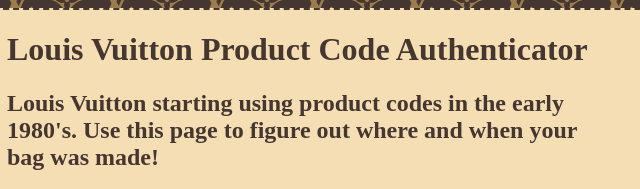
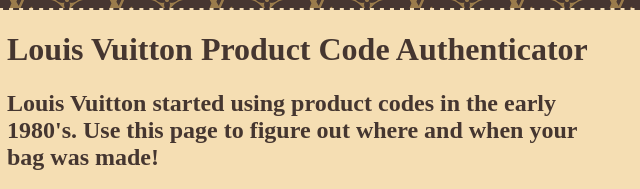
Before and after one commit to una/LV-datecode-checker, a Gatsby site: page / in a window 1280 px wide. Shown: the top 189 px of the page, 233-873 px from the left. Built offline with nearby package versions, Linux system fonts and the light colour scheme; Gatsby itself is replaced by a stand-in of ours; a web font is replaced by a local one.

Commit message:
fix typo

```diff
--- a/src/pages/index.js
+++ b/src/pages/index.js
@@ -15,7 +15,7 @@
     </Helmet>
     <div className="main">
         <h1>Louis Vuitton Product Code Authenticator</h1>
-        <h2>Louis Vuitton starting using product codes in the early 1980's. Use this page to figure out where and when your bag was made!</h2>
+        <h2>Louis Vuitton started using product codes in the early 1980's. Use this page to figure out where and when your bag was made!</h2>
         <h4>Notice: When buying bags on the pre-loved market, make sure the details provided by the seller match the details of the date code. Checking the date code is one way to determine if a bag is fake, however this is not the only method. While this is a good start, a bag could have a valid datecode while being inauthentic. Seek the opinion of a professional when in doubt. This site does not guarantee accuracy of results.</h4>
         <p className="aside">*If you see Factory Code "AAS", this is a special order and not included in the calculator.</p>
         <p><em>The calculator was last updated January 2021 to reflect new factory openings and closings.</em></p>
```
